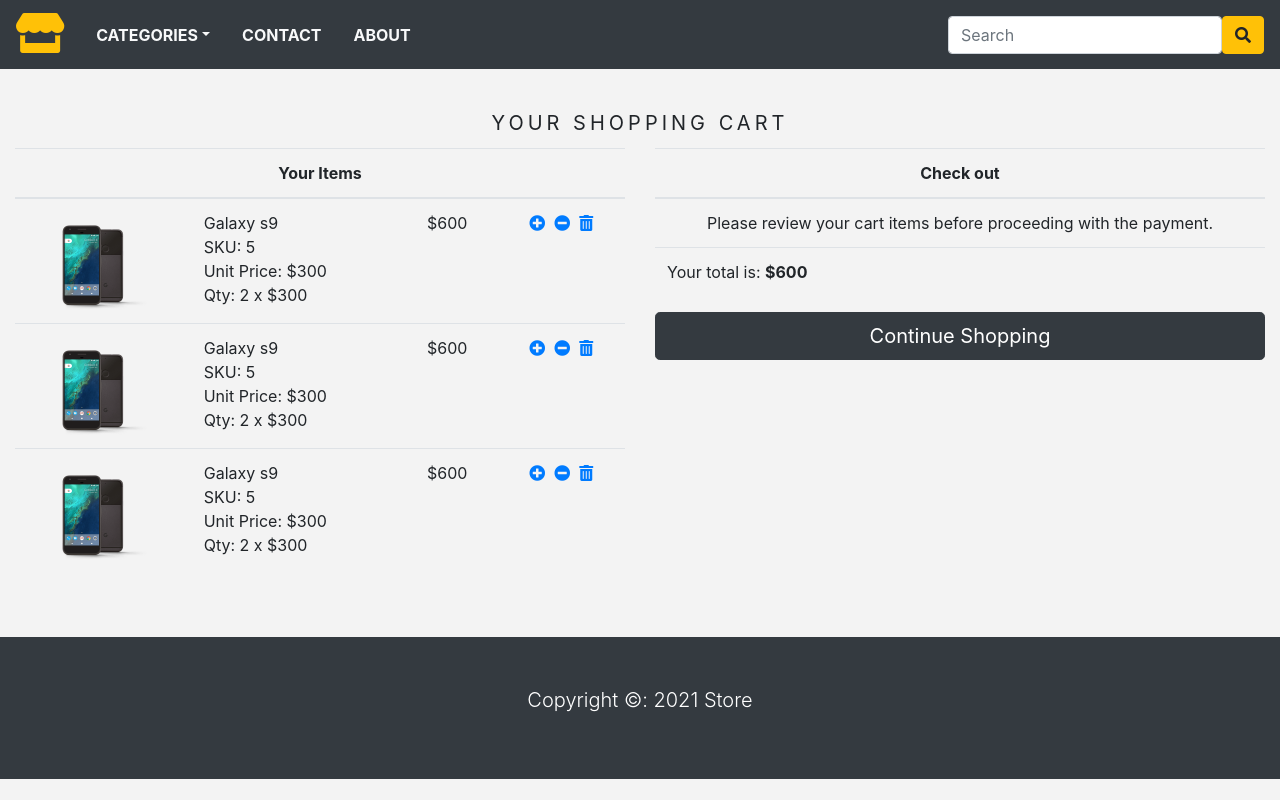
After one commit to CagyLocket/ecommerce_tutorial_1, a Django app: page /cart in a window 1280 px wide. The commit adds this page. Run offline with Django 3.2, Linux system fonts and the light colour scheme; data that the repository does not hold is empty; some libraries are stand-ins or nearby versions.

Commit message:
design cart view part 1

```diff
--- a/ecommerce/ecommerce/settings.py
+++ b/ecommerce/ecommerce/settings.py
@@ -63,6 +63,7 @@ TEMPLATES = [
                 'django.template.context_processors.request',
                 'django.contrib.auth.context_processors.auth',
                 'django.contrib.messages.context_processors.messages',
+                'store.context_processors.menu_links',
             ],
         },
     },
--- /dev/null
+++ b/ecommerce/store/context_processors.py
@@ -0,0 +1,5 @@
+from .models import Category
+
+def menu_links(request):
+	links = Category.objects.all()
+	return dict(links=links)
--- /dev/null
+++ b/ecommerce/store/templates/store/cart.html
@@ -0,0 +1,84 @@
+{% extends 'store/base.html' %}
+{% load static %}
+{% block title %}
+Cart
+{% endblock %}
+
+{% block content %}
+
+<div class="text-center">
+	<br>
+	<div class="text-center product_title">
+		Your Shopping Cart
+	</div>
+</div>
+<div class="row mx-auto">
+	<div class="col-12 col-sm-12 col-md-12 col-lg-6 text-center">
+		<table class="table">
+			<thead>
+				<tr>
+					<th colspan="4">
+						Your Items
+					</th>
+				</tr>
+			</thead>
+			{% for i in '123' %}
+			<tr>
+				<td>
+					<a href="">
+					<img src="{% static 'img/product-1.png' %}" width="100" height="100" alt="">
+					</a>
+				</td>
+				<td class="text-left">
+					Galaxy s9
+					<br>
+					SKU: 5
+					<br>
+					Unit Price: $300
+					<br>
+					Qty: 2 x $300
+				</td>
+				<td>
+					$600
+				</td>
+				<td>
+					&nbsp<a href=""><i class="fas fa-plus-circle"></i></a>
+					&nbsp<a href=""><i class="fas fa-minus-circle"></i></a>
+					&nbsp<a href=""><i class="fas fa-trash-alt"></i></a>
+				</td>
+			</tr>
+			{% endfor %}
+		</table>
+
+	</div>
+	<div class="col-12 col-sm-12 col-md-12 col-lg-6 text-center">
+		<table class="table">
+			<thead>
+				<tr>
+					<th colspan="4">
+						Check out
+					</th>
+				</tr>
+			</thead>
+			<tbody>
+				<tr>
+					<td>
+						Please review your cart items before proceeding with the payment.
+					</td>
+				</tr>
+				<tr>
+					<td class="text-left">
+						Your total is: <strong>$600</strong>
+					</td>
+				</tr>
+			</tbody>
+		</table>
+		<div class="mx-auto">
+			<a href="" style="text-decoration: none;">
+				<button type="button" class="btn btn-lg btn-block btn-dark text-white">Continue Shopping</button>
+			</a>
+		</div>
+	</div>
+
+</div>
+{% endblock %}
--- a/ecommerce/store/templates/store/home.html
+++ b/ecommerce/store/templates/store/home.html
@@ -26,7 +26,9 @@ Home
 		<div class="col-9 mx-auto col-md-6 col-lg-3">
 			<div class="card mb-4" style="border-color: transparent;">
 				<div class="p-4">
+				<a href="{{product.get_url}}">
 				<img src="{{product.image.url}}" class="card-img-top" alt="{{product.name}}">
+				</a>
 			</div>
 				<div class="card-footer d-flex justify-content-between" style="background: transparent; border-color: transparent;">
 					<p class="font-weight-bold mb-0">
--- a/ecommerce/store/templates/store/navbar.html
+++ b/ecommerce/store/templates/store/navbar.html
@@ -1,16 +1,17 @@
 <nav class="navbar navbar-expand-md navbar-light bg-dark">
 
-	<a href="#" class="navbar-brand"><i class="fas fa-store text-warning fa-2x"></i></a>
+	<a href="/" class="navbar-brand"><i class="fas fa-store text-warning fa-2x"></i></a>
 	<button type="button" class="navbar-toggler bg-light" name="button" data-toggle="collapse" data-target="#nav"><span class="navbar-toggler-icon"></span></button>
 	<div class="collapse navbar-collapse justify-content-between" id="nav">
 	<ul class="navbar-nav ">
 		<li class="nav-item dropdown"><a class="nav-link text-light text-uppercase font-weight-bold px-3 dropdown-toggle" href="" data-toggle="dropdown">Categories</a>
 			<div class="dropdown-menu">
-				<a class="dropdown-item" href="">Category 1</a>
-				<a class="dropdown-item" href="">Category 1</a>
-				<a class="dropdown-item" href="">Category 1</a>
-				<a class="dropdown-item" href="">Category 1</a>
-				<a class="dropdown-item" href="">Category 1</a>
+
+				<a class="dropdown-item" href="{% url 'home' %}">All Products</a>
+
+				{% for category in links%}
+				<a class="dropdown-item" href="{{category.get_url}}">{{category.name}}</a>
+				{% endfor %}
 			</div>
 
 		</li>
--- a/ecommerce/store/urls.py
+++ b/ecommerce/store/urls.py
@@ -3,6 +3,7 @@ from . import views
 
 urlpatterns = [
     path('', views.home, name="home"),
-    path('<slug:category_slug>', views.home, name='products_by_category'),
-    path('product/', views.productPage, name="product"),
+    path('category/<slug:category_slug>', views.home, name='products_by_category'),
+    path('category/<slug:category_slug>/<slug:product_slug>', views.productPage, name="product_detail"),
+    path('cart', views.cart, name="cart"),
 ]
--- a/ecommerce/store/views.py
+++ b/ecommerce/store/views.py
@@ -14,5 +14,12 @@ def home(request, category_slug=None):
 	return render(request, 'store/home.html', {'category': category_page, 'products': products})
 
 
-def productPage(request):
-	return render(request, 'store/product.html')
+def productPage(request, category_slug, product_slug):
+	try:
+		product = Product.objects.get(category__slug=category_slug, slug=product_slug)
+	except Exception as e:
+		raise e
+	return render(request, 'store/product.html', {'product': product})
+
+def cart(request):
+	return render(request,'store/cart.html', {})
```
Also changed, not shown: ecommerce/store/models.py (+7 -0 lines), ecommerce/store/templates/store/product.html (+8 -4 lines).
